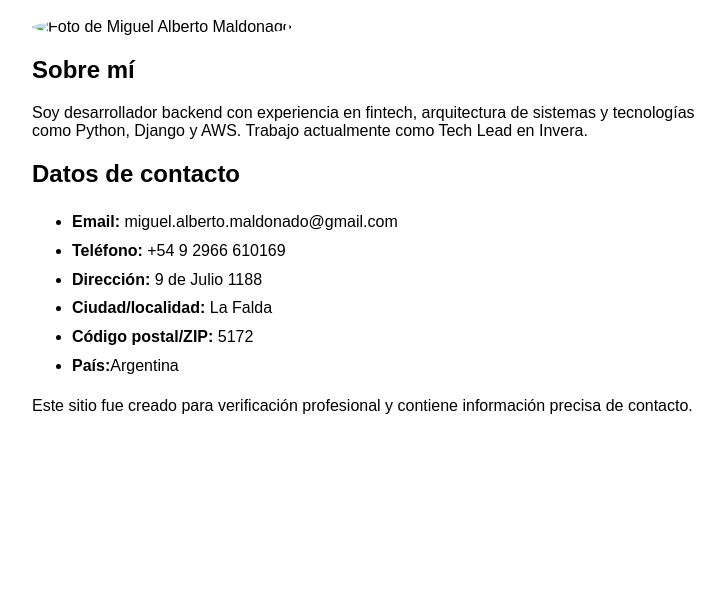
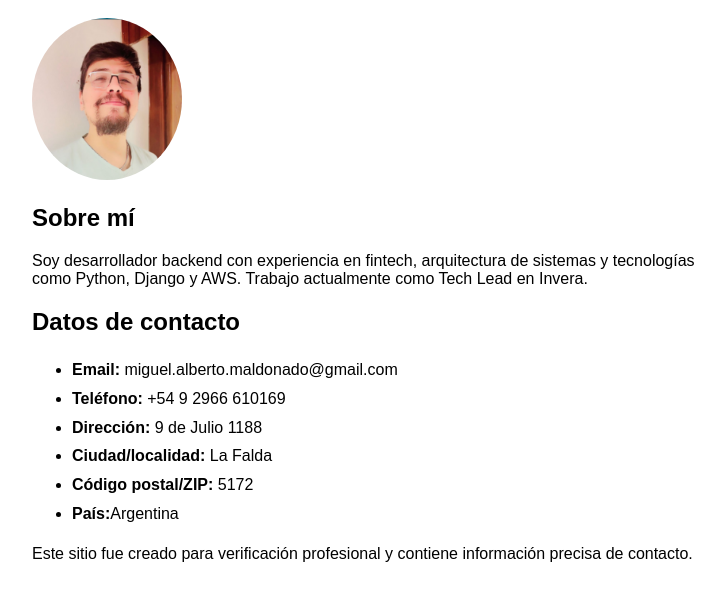
Before and after one commit to mike-rg/about-me, a plain HTML site: page index.html in a window 1280 px wide. Shown: the part 100-700 px from the top of the page, without its empty margins (258-983 px from the left). Drawn offline with Linux system fonts and the light colour scheme.

Commit message:
Update index.html

```diff
--- a/index.html
+++ b/index.html
@@ -28,7 +28,7 @@
 </head>
 <body>
     <h1>Miguel Alberto Maldonado</h1>
-    <img src="URL_DE_TU_FOTO" alt="Foto de Miguel Alberto Maldonado">
+    <img src="miguel.maldonado.png" alt="Foto de Miguel Maldonado" style="width:150px; border-radius:50%;">
 
     <h2>Sobre mí</h2>
     <p>Soy desarrollador backend con experiencia en fintech, arquitectura de sistemas y tecnologías como Python, Django y AWS. Trabajo actualmente como Tech Lead en Invera.</p>
```
